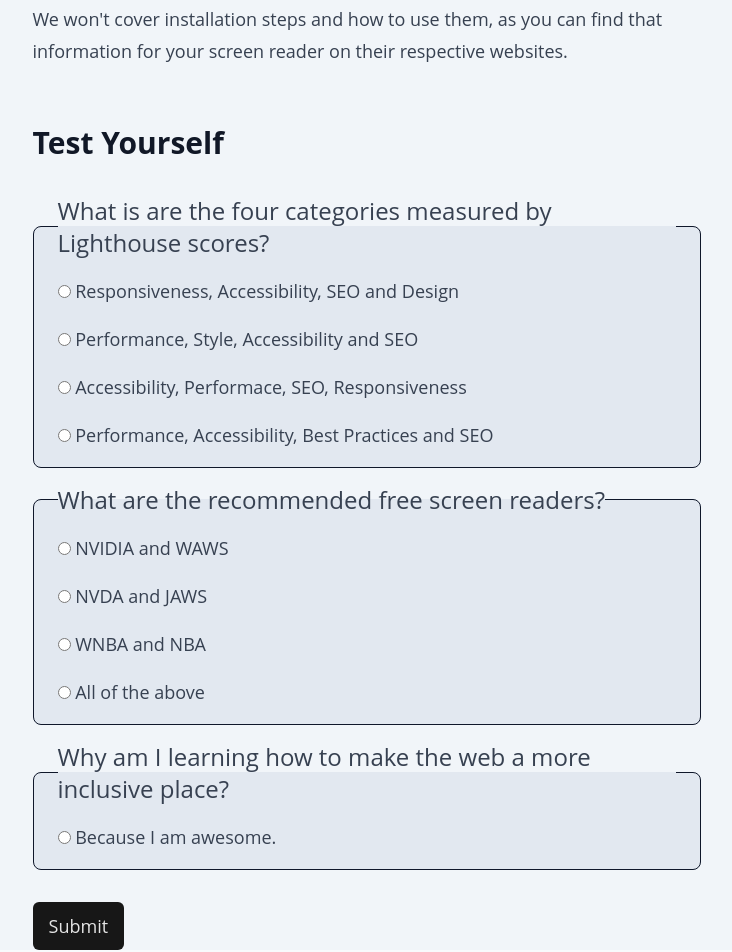
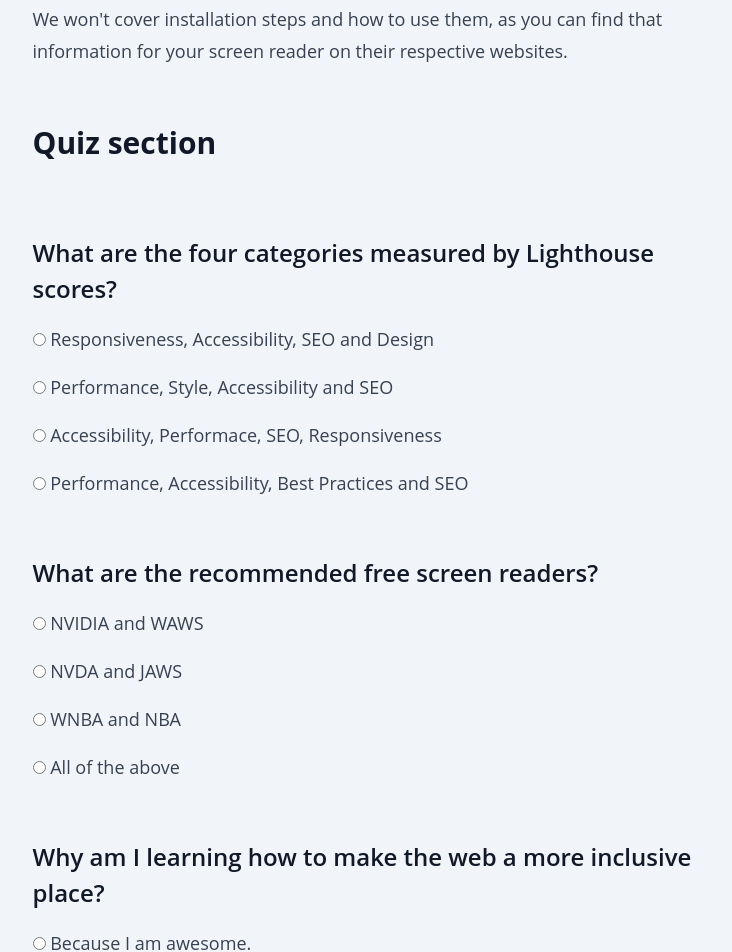
Before and after one commit to joayo13/w3bdojo, a SvelteKit app: page /lessons/lesson-4 in a window 1280 px wide. Shown: the part 1660-2612 px from the top of the page, without its empty margins (429-1161 px from the left). Built offline with nearby package versions, Linux system fonts and the light colour scheme.

Commit message:
simplified quiz section layout

```diff
--- a/src/components/Quiz.svelte
+++ b/src/components/Quiz.svelte
@@ -33,10 +33,10 @@
 	setContext('isSubmitted', () => isSubmitted);
 </script>
 
-<h2>Test Yourself</h2>
+<h2>Quiz section</h2>
 <form onsubmit={(e) => handleSubmit(e)}>
 	{@render children()}
-	<button class="submit-button mt-8" type="submit">Submit</button>
+	<button class="submit-button my-16" type="submit">Submit</button>
 </form>
 {#if isSubmitted}
 	<p class="mt-8">
--- a/src/components/RadioGroup.svelte
+++ b/src/components/RadioGroup.svelte
@@ -27,10 +27,8 @@
 	}
 </script>
 
-<fieldset
-	class="mt-4 flex flex-col gap-4 rounded-lg border border-slate-900 bg-slate-200 px-6 py-4 dark:border-slate-200 dark:bg-slate-800"
->
-	<legend class="text-2xl">{name}</legend>
+<fieldset class="mt-4 flex flex-col gap-4">
+	<legend><h3>{name}</h3></legend>
 	{#each options as option}
 		<label>
 			<input
--- a/src/routes/lessons/lesson-4/+page.svelte
+++ b/src/routes/lessons/lesson-4/+page.svelte
@@ -89,7 +89,7 @@
 
 <Quiz>
 	<RadioGroup
-		name="What is are the four categories measured by Lighthouse scores?"
+		name="What are the four categories measured by Lighthouse scores?"
 		options={[
 			'Responsiveness, Accessibility, SEO and Design',
 			'Performance, Style, Accessibility and SEO',
```
